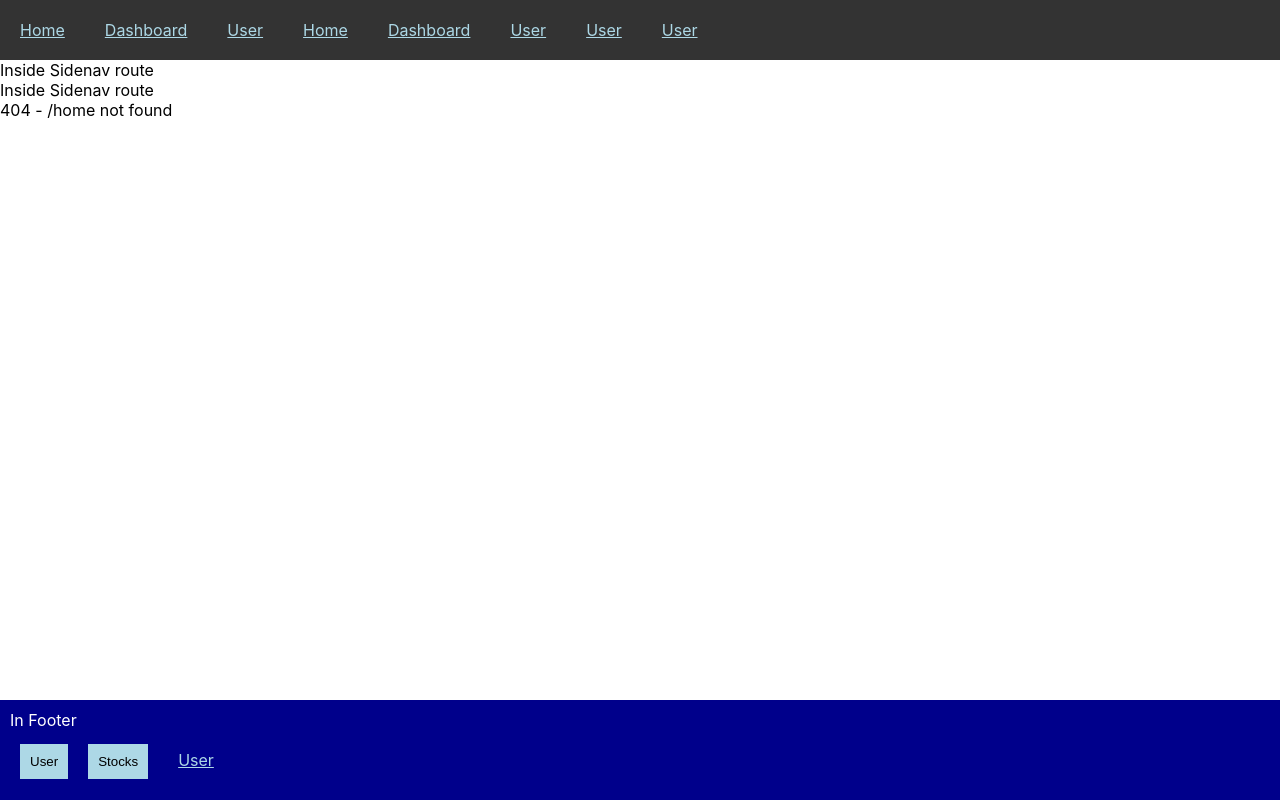
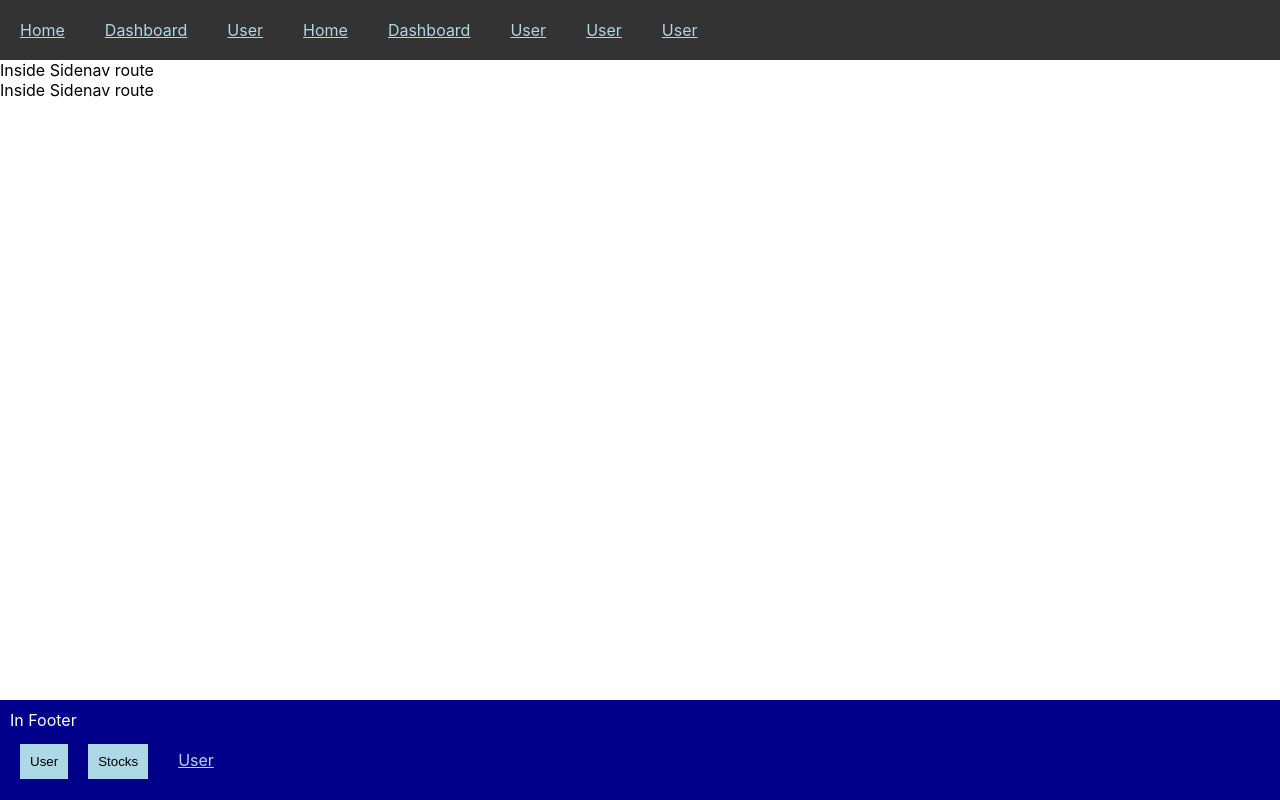
Before and after one commit to doniisetiiawan/react-router-txp, a React (Create React App) app: page /home in a window 1280 px wide. Before the commit this address had no page. Built offline with nearby package versions, Linux system fonts and the light colour scheme.

Commit message:
Using redirect in swicth component

```diff
--- a/src/App.jsx
+++ b/src/App.jsx
@@ -1,6 +1,6 @@
 import React, { Component } from 'react';
 import {
-  Link, NavLink, Route, Switch,
+  Link, NavLink, Redirect, Route, Switch,
 } from 'react-router-dom';
 import HomeComponent from './components/home/home.component';
 import DashboardComponent from './components/dashboard/dashboard.component';
@@ -212,12 +212,13 @@ class App extends Component {
             path="/user"
             render={({ match }) => <div> Route with path {match.url}</div>}
           />
-          <Route
-            path="*"
-            render={({ location }) => (
-              <div> 404 - {location.pathname} not found</div>
-            )}
-          />
+          {/* <Route */}
+          {/*  path="*" */}
+          {/*  render={({ location }) => ( */}
+          {/*    <div> 404 - {location.pathname} not found</div> */}
+          {/*  )} */}
+          {/* /> */}
+          <Redirect to="/home" />
         </Switch>
 
         <Footer />
```
